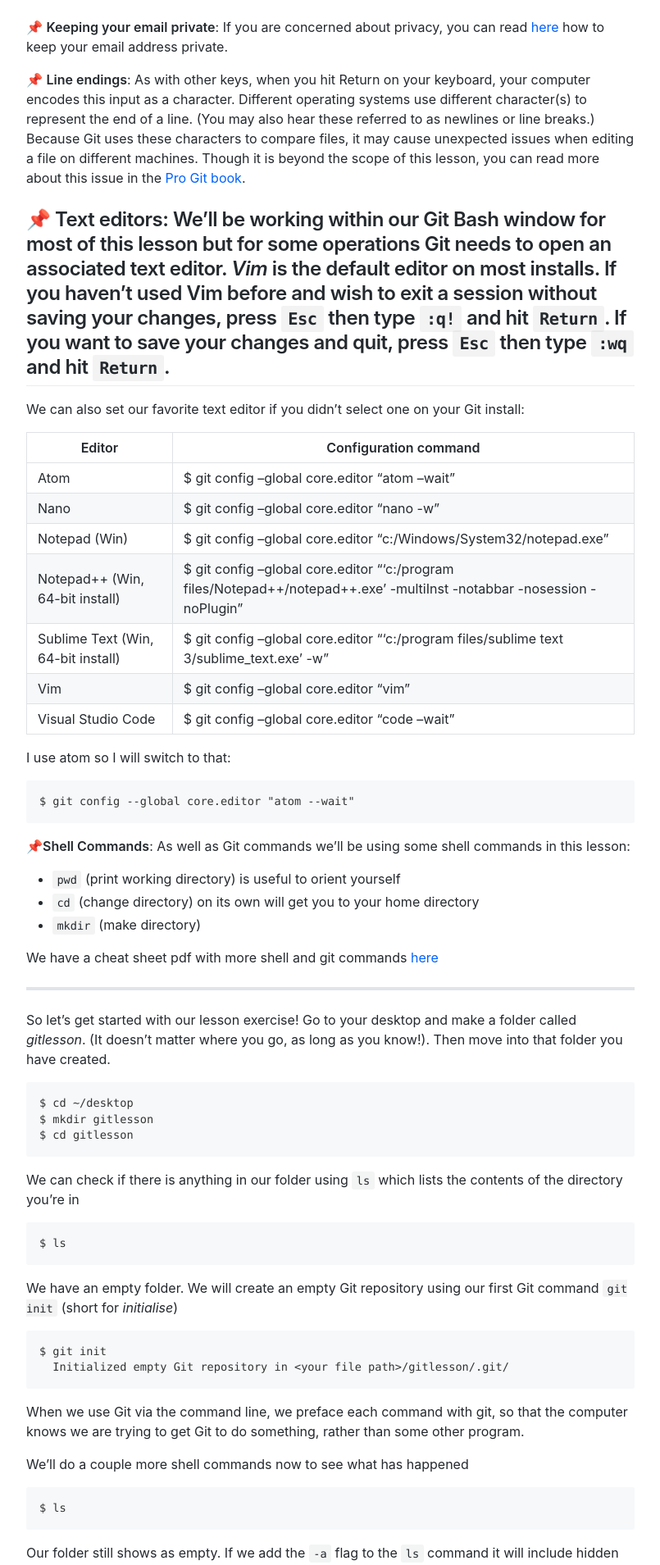
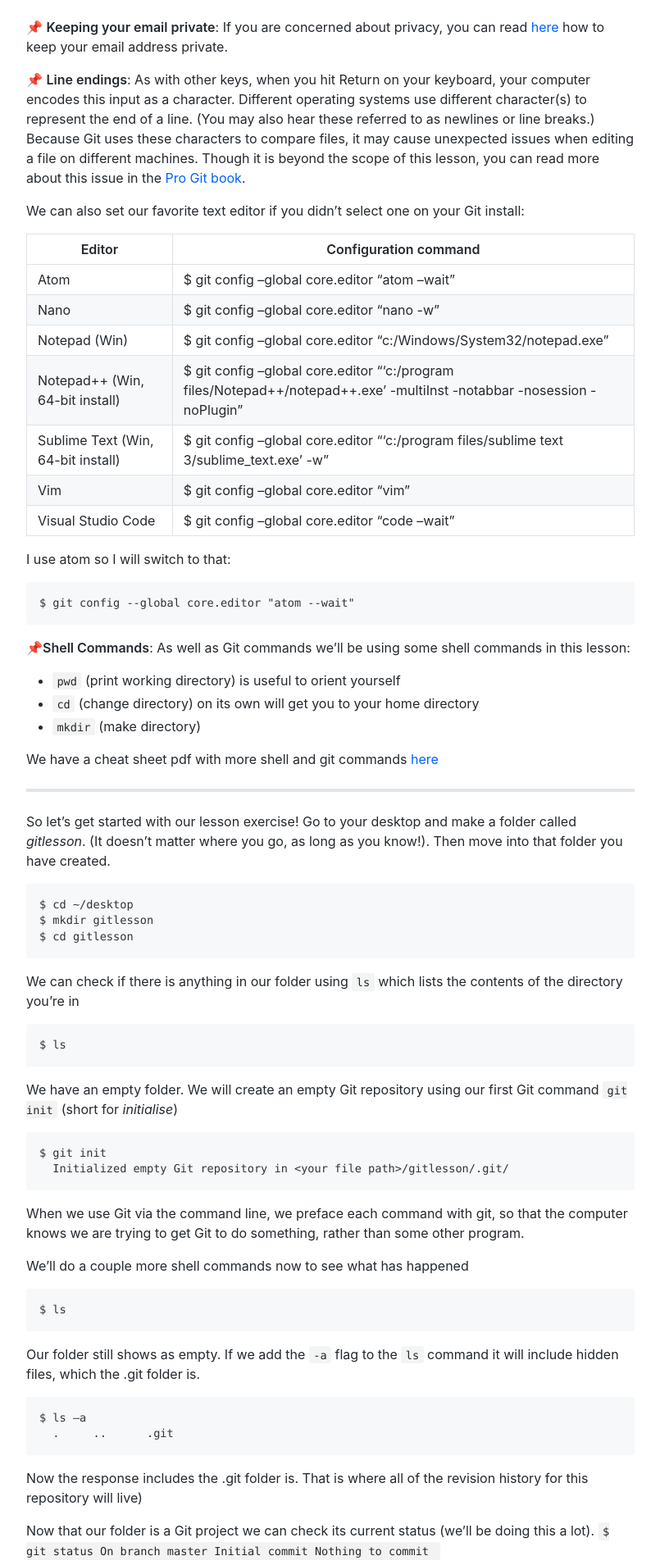
Before and after one commit to liamodwyer/github-pages, a Jekyll site: the page built from _workshop/getting-started-with-git.md, in a window 1280 px wide. Shown: the part 667-2576 px from the top of the page at 82% size, without its empty margins (365-1170 px from the left). Built offline with Jekyll 4.4.1, drawn with Linux system fonts in a browser that asks for light colours; some web fonts are replaced.

Commit message:
Test error in getting-started

```diff
--- a/_workshop/getting-started-with-git.md
+++ b/_workshop/getting-started-with-git.md
@@ -25,8 +25,6 @@ This user name and email will be associated with your subsequent Git activity. A
 
 📌 __Line endings__: As with other keys, when you hit Return on your keyboard, your computer encodes this input as a character. Different operating systems use different character(s) to represent the end of a line. (You may also hear these referred to as newlines or line breaks.) Because Git uses these characters to compare files, it may cause unexpected issues when editing a file on different machines. Though it is beyond the scope of this lesson, you can read more about this issue in the [Pro Git book](https://www.git-scm.com/book/en/v2/Customizing-Git-Git-Configuration#_core_autocrlf).
 
-📌 __Text editors__: We'll be working within our Git Bash window for most of this lesson but for some operations Git needs to open an associated text editor. _Vim_ is the default editor on most installs. If you haven’t used Vim before and wish to exit a session without saving your changes, press `Esc` then type `:q!` and hit `Return`. If you want to save your changes and quit, press `Esc` then type `:wq` and hit `Return`.
----
 
 We can also set our favorite text editor if you didn't select one on your Git install:
 
```
